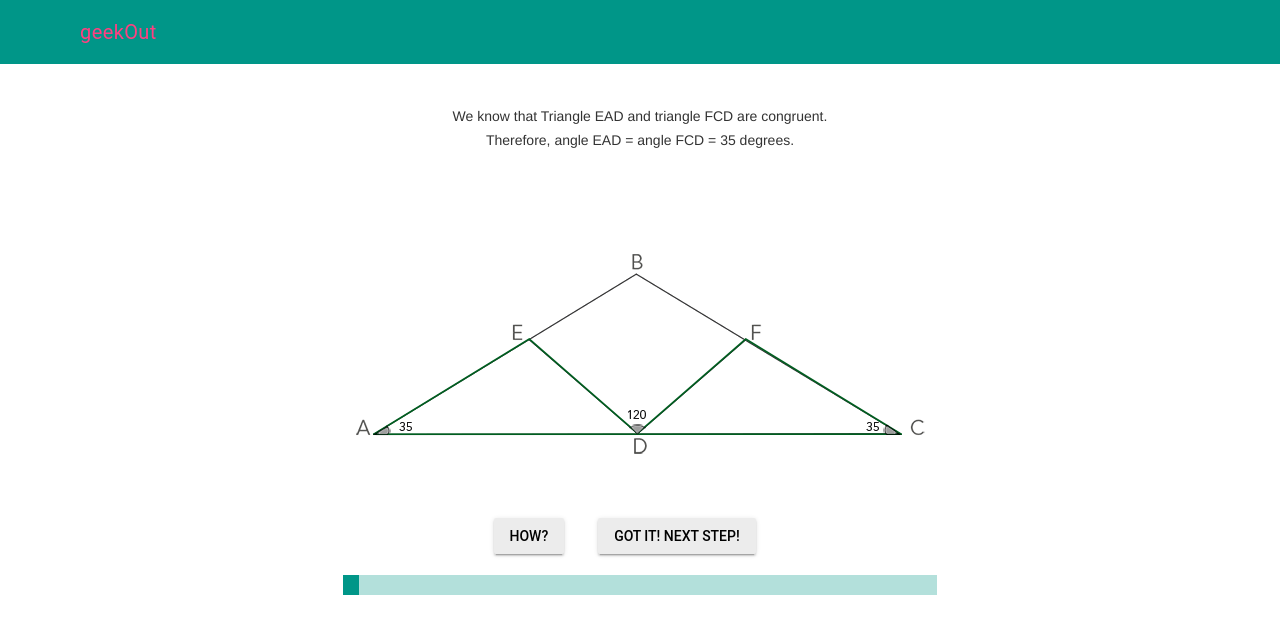
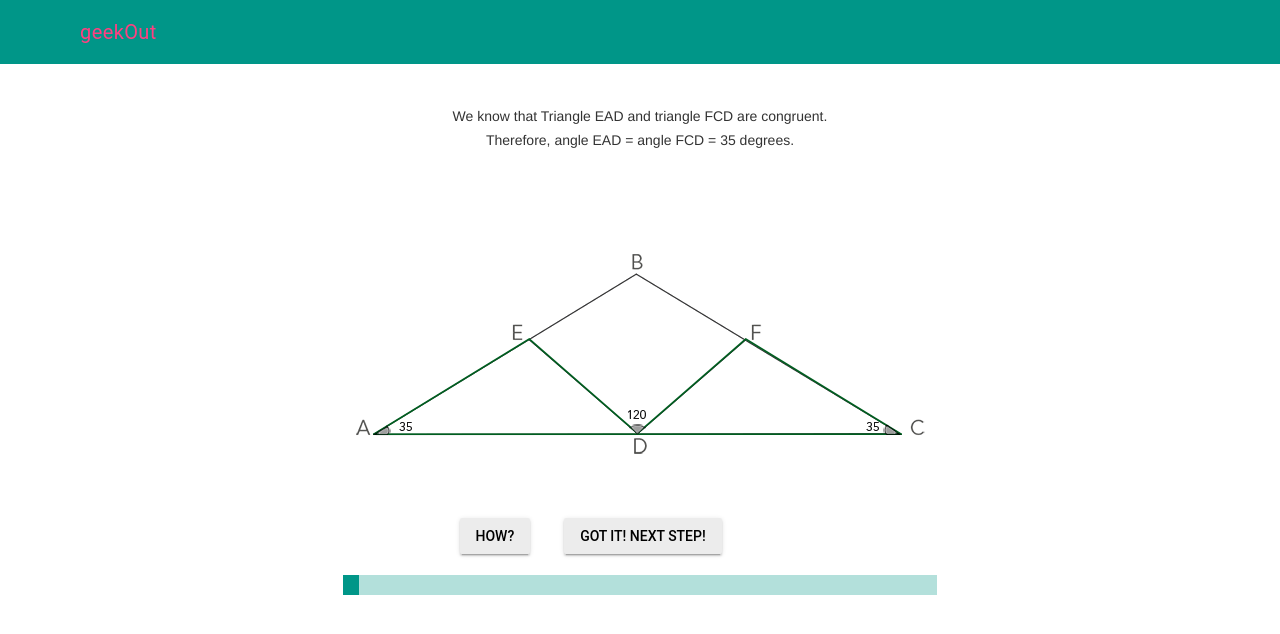
Before and after one commit to sabasingh/sabasingh.github.io, a plain HTML site: page stepOneSolution.html in a window 1280 px wide. Drawn offline with nearby package versions, Linux system fonts and the light colour scheme.

Commit message:
more button fixing

```diff
--- a/stepOneSolution.html
+++ b/stepOneSolution.html
@@ -67,7 +67,7 @@
         .bottomOptions{
             padding-top: 20px;
             padding-bottom: 20px;
-            width:293px;
+            width:361px;
             margin:0 auto;
         }
 
```
Also changed, not shown: problemIntro.html (+1 -1 lines), stepFiveSolution.html (+1 -1 lines), stepFourSolution.html (+1 -1 lines), stepThreeSolution.html (+1 -1 lines), stepTwoSolution.html (+1 -1 lines).
